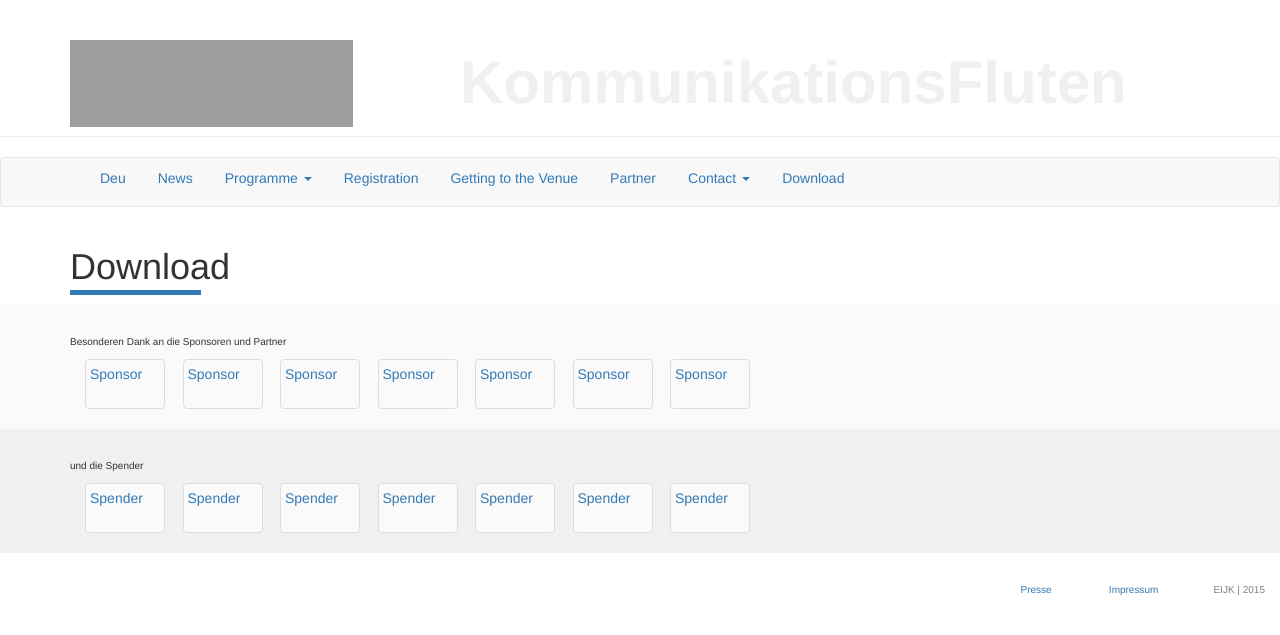
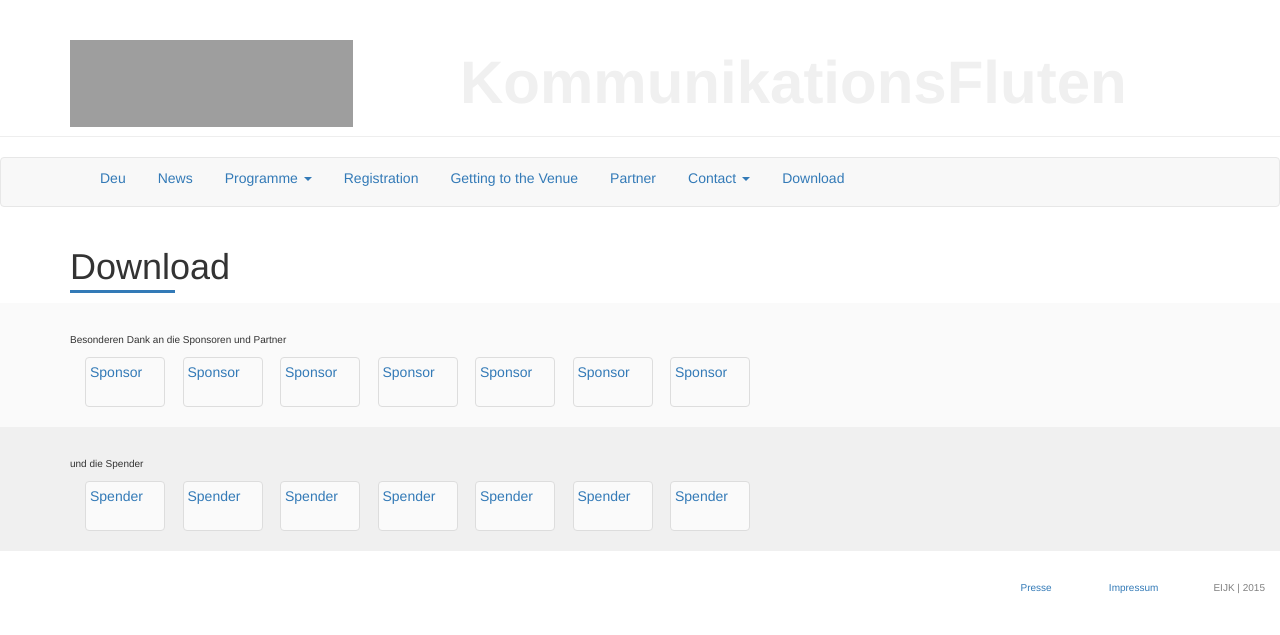
Before and after one commit to susedev/test, a Jekyll site: the page built from download.html, in a window 1280 px wide. Shown: the top 635 px of the page. Built offline with Jekyll 4.4.1, drawn with Linux system fonts in a browser that asks for light colours; nearby versions of some CDN libraries; grey boxes are pictures that could not be loaded.

Commit message:
Update page.html

```diff
--- a/_layouts/page.html
+++ b/_layouts/page.html
@@ -13,7 +13,7 @@ layout: base
   <div class="row-same-height row-same-height row-full-height">
     <div class="col-md-3 col-md-height col-full-height">
           <h1>{{ page.title }}
-          <div class="box" style="background-color: #337AB7; width:50%; height:5px; margin-top:3px;">
+          <div class="box" style="background-color: #337AB7; width:40%; height:3px; margin-top:3px;">
           </div></h1>
     </div>
     <div class="col-md-6 col-md-height col-full-height">
```
